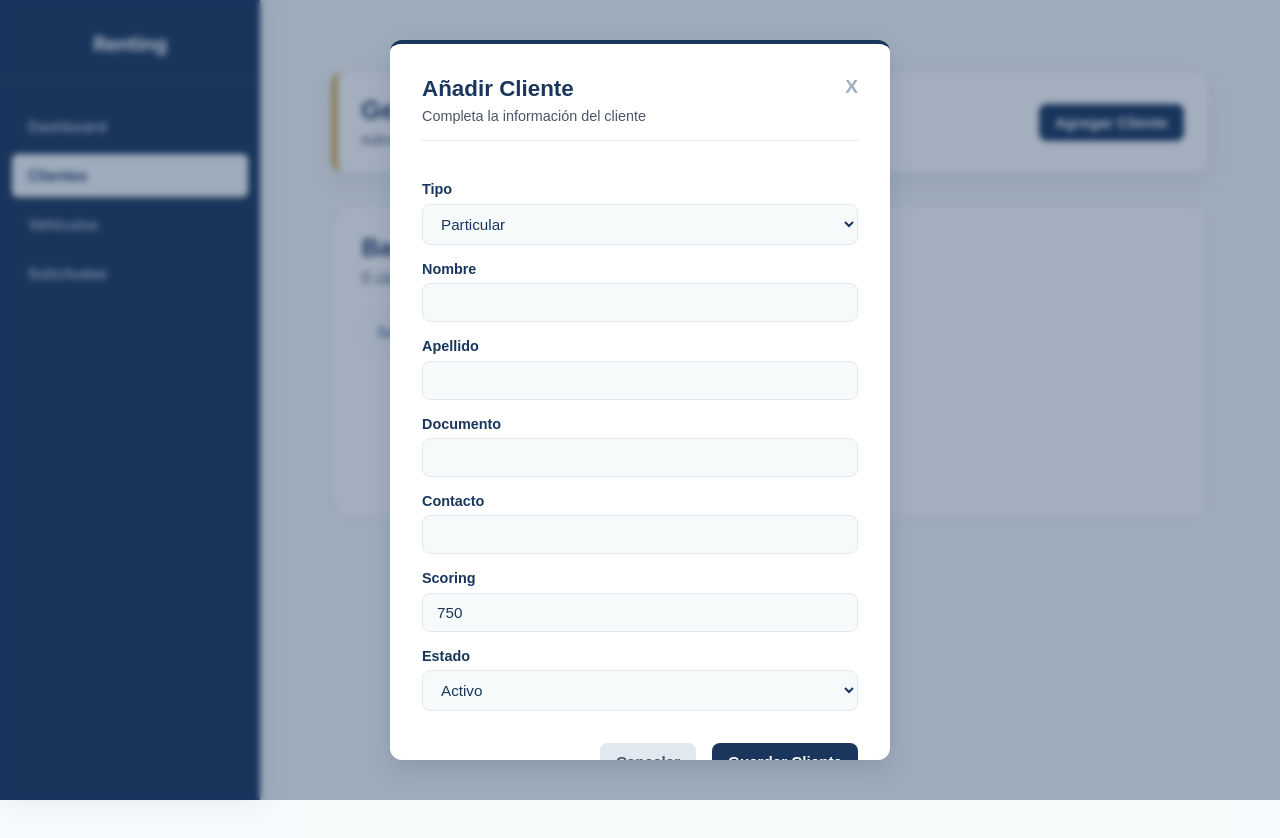
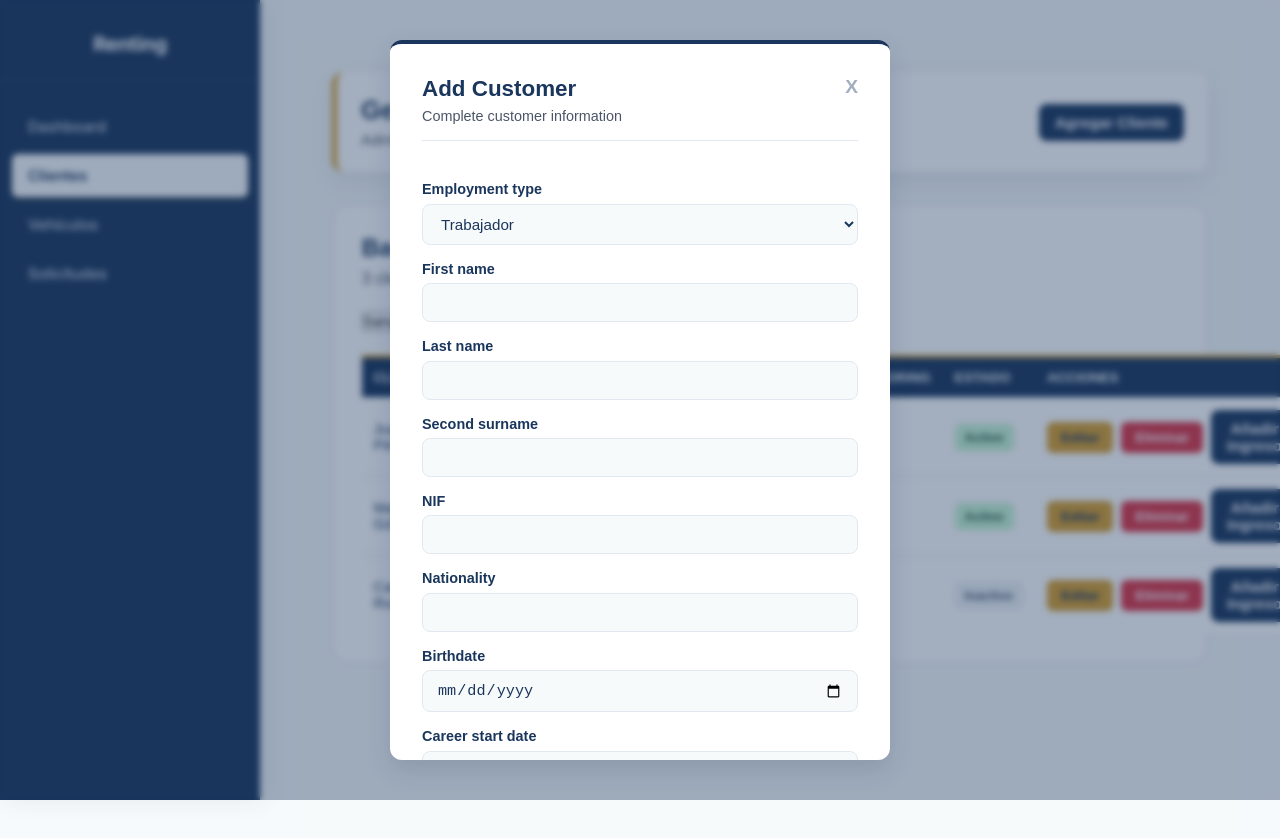
Before and after one commit to juanSofttek18/frontend_proyectoFinal, a React (Vite) app: page /clients in a window 1280 px wide. Both pictures are taken after typing "Sample" into the empty fields and a click on the button "Agregar Cliente". Shown: the top 838 px of the page. Built offline with nearby package versions, Linux system fonts and the light colour scheme.

Commit message:
Ingreso nuevo Cliente

```diff
--- a/src/hooks/useClientPrueba.js
+++ b/src/hooks/useClientPrueba.js
@@ -17,8 +17,9 @@ export function useClient() {
           name: "Juan",
           first_surname: "Pérez",
           nif: "12345678A",
+          nationality: "Española",
           employment_status: "Particular",
-          phone: "juan@email.com",
+          phone: "612345678",
           scoring: 85,
           is_active: true,
         },
@@ -27,8 +28,9 @@ export function useClient() {
           name: "María",
           first_surname: "Gómez",
           nif: "87654321B",
+          nationality: "Española",
           employment_status: "Empresa",
-          phone: "maria@empresa.com",
+          phone: "698765432",
           scoring: 92,
           is_active: true,
         },
@@ -37,8 +39,9 @@ export function useClient() {
           name: "Carlos",
           first_surname: "Ruiz",
           nif: "11223344C",
+          nationality: "Española",
           employment_status: "Particular",
-          phone: "carlos@email.com",
+          phone: "654321987",
           scoring: 60,
           is_active: false,
         },
@@ -90,6 +93,18 @@ export function useClient() {
     }
   };
 
+  const saveClientIncome = (clientId, ingreso) => {
+    setClients((prev) =>
+      prev.map((client) =>
+        client.id === clientId
+          ? {
+              ...client,
+              ingresos: [...(client.ingresos || []), ingreso],
+            }
+          : client
+      )
+    );
+  };
 
   const deleteClient = (id) => {
     setClients((prev) => prev.filter((c) => c.id !== id));
@@ -103,6 +118,7 @@ export function useClient() {
     setSearch,
     deleteClient,
     saveClient,
+    saveClientIncome,
     setClients,
   };
 }
--- a/src/views/Clientes/FormClient.css
+++ b/src/views/Clientes/FormClient.css
@@ -91,6 +91,12 @@
   background-color: #ffffff;
 }
 
+.FormError {
+  color: #d9534f;
+  margin-top: 0.75rem;
+  font-size: 0.9rem;
+}
+
 .Modal_Actions {
   display: flex;
   justify-content: flex-end;
--- a/src/views/Clientes/FormClient.jsx
+++ b/src/views/Clientes/FormClient.jsx
@@ -11,11 +11,17 @@ function FormClient({
   const [id, setId] = useState(null);
   const [name, setName] = useState("");
   const [first_surname, setFirstSurname] = useState("");
+  const [second_surname, setSecondSurname] = useState("");
   const [nif, setNif] = useState("");
-  const [employment_status, setEmploymentStatus] = useState("Particular");
+  const [nationality, setNationality] = useState("");
+  const [birthdate, setBirthdate] = useState("");
+  const [career_time, setCareerTime] = useState("");
+  const [employment_status, setEmploymentStatus] = useState("EMPLOYED");
   const [phone, setPhone] = useState("");
-  const [scoring, setScoring] = useState(750);
+  const [scoring, setScoring] = useState(0);
+  const [non_payment, setNonPayment] = useState(false);
   const [is_active, setIsActive] = useState(true);
+  const [formError, setFormError] = useState("");
 
 
   useEffect(() => {
@@ -23,24 +29,34 @@ function FormClient({
     if (clientEdit) {
 
       setId(clientEdit.id);
-      setName(clientEdit.name);
-      setFirstSurname(clientEdit.first_surname);
-      setNif(clientEdit.nif);
-      setEmploymentStatus(clientEdit.employment_status);
-      setPhone(clientEdit.phone);
-      setScoring(clientEdit.scoring);
-      setIsActive(clientEdit.is_active ? "Activo" : "Inactivo");
+      setName(clientEdit.name || "");
+      setFirstSurname(clientEdit.first_surname || "");
+      setSecondSurname(clientEdit.second_surname || "");
+      setNif(clientEdit.nif || "");
+      setNationality(clientEdit.nationality || "");
+      setBirthdate(clientEdit.birthdate ? clientEdit.birthdate.slice(0, 10) : "");
+      setCareerTime(clientEdit.career_time ? clientEdit.career_time.slice(0, 10) : "");
+      setEmploymentStatus(clientEdit.employment_status || "EMPLOYED");
+      setPhone(clientEdit.phone || "");
+      setScoring(clientEdit.scoring ?? 0);
+      setNonPayment(Boolean(clientEdit.non_payment));
+      setIsActive(Boolean(clientEdit.is_active));
 
     } else {
 
       setId(null);
       setName("");
       setFirstSurname("");
+      setSecondSurname("");
       setNif("");
-      setEmploymentStatus("Particular");
+      setNationality("");
+      setBirthdate("");
+      setCareerTime("");
+      setEmploymentStatus("EMPLOYED");
       setPhone("");
       setScoring(750);
-      setIsActive("Activo");
+      setNonPayment(false);
+      setIsActive(true);
     }
 
   }, [clientEdit]);
@@ -49,15 +65,32 @@ function FormClient({
 
     e.preventDefault();
 
+    const numericScoring = Number(scoring);
+    if (!name.trim() || !first_surname.trim() || !nif.trim() || !nationality.trim() || !birthdate || !career_time || !phone.trim() || scoring === "" || scoring === null) {
+      setFormError("Por favor completa todos los campos obligatorios.");
+      return;
+    }
+    if (Number.isNaN(numericScoring) || numericScoring < 0 || numericScoring > 100) {
+      setFormError("El scoring debe estar entre 0 y 100.");
+      return;
+    }
+
+    setFormError("");
+
     const clientData = {
       id,
       name,
       first_surname,
+      second_surname: second_surname.trim() || null,
       nif,
+      nationality,
+      birthdate,
+      career_time,
       employment_status,
       phone,
-      scoring,
-      is_active,
+      scoring: Number(scoring),
+      non_payment: non_payment ? 1 : 0,
+      is_active: is_active ? 1 : 0,
     };
 
     saveClient(clientData);
@@ -79,12 +112,12 @@ function FormClient({
 
             <h2>
               {clientEdit
-                ? "Editar Cliente"
-                : "Añadir Cliente"}
+                ? "Edit Customer"
+                : "Add Customer"}
             </h2>
 
             <p>
-              Completa la información del cliente
+              Complete customer information
             </p>
 
           </div>
@@ -95,48 +128,88 @@ function FormClient({
 
         </div>
 
+
         <form onSubmit={handleSubmit}>
 
-          <label>Tipo</label>
+          <label>Employment type</label>
 
           <select
             value={employment_status}
             onChange={(e) => setEmploymentStatus(e.target.value)}
           >
-            <option>Particular</option>
-            <option>Empresa</option>
+            <option value="Trabajador">Trabajador</option>
+            <option value="Trabajador cuenta propia">Trabajador cuenta propia</option>
           </select>
 
-          <label>Nombre</label>
+          <label>First name</label>
 
           <input
             type="text"
             value={name}
             onChange={(e) => setName(e.target.value)}
+            required
           />
 
-          <label>Apellido</label>
+          <label>Last name</label>
 
           <input
             type="text"
             value={first_surname}
             onChange={(e) => setFirstSurname(e.target.value)}
+            required
           />
 
-          <label>Documento</label>
+          <label>Second surname</label>
+
+          <input
+            type="text"
+            value={second_surname}
+            onChange={(e) => setSecondSurname(e.target.value)}
+          />
+
+          <label>NIF</label>
 
           <input
             type="text"
             value={nif}
             onChange={(e) => setNif(e.target.value)}
+            required
           />
 
-          <label>Contacto</label>
+          <label>Nationality</label>
+
+          <input
+            type="text"
+            value={nationality}
+            onChange={(e) => setNationality(e.target.value)}
+            required
+          />
+
+          <label>Birthdate</label>
+
+          <input
+            type="date"
+            value={birthdate}
+            onChange={(e) => setBirthdate(e.target.value)}
+            required
+          />
+
+          <label>Career start date</label>
+
+          <input
+            type="date"
+            value={career_time}
+            onChange={(e) => setCareerTime(e.target.value)}
+            required
+          />
+
+          <label>Contact</label>
 
           <input
             type="text"
             value={phone}
             onChange={(e) => setPhone(e.target.value)}
+            required
           />
 
           <label>Scoring</label>
@@ -145,16 +218,34 @@ function FormClient({
             type="number"
             value={scoring}
             onChange={(e) => setScoring(e.target.value)}
+            required
+            min="0"
+            max="100"
+            step="1"
           />
 
-          <label>Estado</label>
+          <label>Has non-payment?</label>
 
           <select
-            value={is_active ? "Activo" : "Inactivo"}
-            onChange={(e) => setIsActive(e.target.value === "Activo")}
+            value={non_payment ? "1" : "0"}
+            onChange={(e) => setNonPayment(e.target.value === "1")}
           >
-            <option>Activo</option>
-            <option>Inactivo</option>
+            <option value="0">No</option>
+            <option value="1">Yes</option>
+          </select>
+
+          {formError && (
+            <p className="FormError">{formError}</p>
+          )}
+
+          <label>Status</label>
+
+          <select
+            value={is_active ? "Active" : "Inactive"}
+            onChange={(e) => setIsActive(e.target.value === "Active")}
+          >
+            <option>Active</option>
+            <option>Inactive</option>
           </select>
 
           <div className="Modal_Actions">
@@ -163,18 +254,17 @@ function FormClient({
               type="button"
               onClick={close}
             >
-              Cancelar
+              Cancel
             </button>
 
             <button type="submit">
 
-              {clientEdit
-                ? "Guardar Cambios"
-                : "Guardar Cliente"}
+              {clientEdit ? "Save Changes" : "Save Customer"}
 
             </button>
 
           </div>
+
 
         </form>
 
--- /dev/null
+++ b/src/views/Clientes/FormIngreso.jsx
@@ -0,0 +1,86 @@
+import { useEffect, useState } from "react";
+import "./FormClient.css";
+
+function FormIngreso({ open, close, client, saveIncome }) {
+  const [preTaxes, setPreTaxes] = useState("");
+  const [postTaxes, setPostTaxes] = useState("");
+  const [formError, setFormError] = useState("");
+
+  useEffect(() => {
+    if (open) {
+      setPreTaxes("");
+      setPostTaxes("");
+      setFormError("");
+    }
+  }, [open, client]);
+
+  const handleSubmit = (e) => {
+    e.preventDefault();
+
+    if (!preTaxes || Number(preTaxes) <= 0 || !postTaxes || Number(postTaxes) <= 0 ) {
+      setFormError("Ingresa valores válidos para pre_taxes y post_taxes.");
+      return;
+    }
+
+    setFormError("");
+
+    saveIncome(client.id, {
+      pre_taxes: Number(preTaxes),
+      post_taxes: Number(postTaxes),
+      created_at: new Date().toISOString(),
+    });
+
+    close();
+  };
+
+  if (!open || !client) return null;
+
+  return (
+    <div className="Modal_Overlay">
+      <div className="Modal_Client">
+        <div className="Modal_Header">
+          <div>
+            <h2>Añadir Ingreso</h2>
+            <p>
+              Cliente: {client.name} {client.first_surname}
+            </p>
+          </div>
+          <button onClick={close}>X</button>
+        </div>
+
+        <form onSubmit={handleSubmit}>
+          <label>Pre-impuestos</label>
+          <input
+            type="number"
+            value={preTaxes}
+            onChange={(e) => setPreTaxes(e.target.value)}
+            required
+            min="0"
+            step="0.01"
+          />
+
+          <label>Post-impuestos</label>
+          <input
+            type="number"
+            value={postTaxes}
+            onChange={(e) => setPostTaxes(e.target.value)}
+            required
+            min="0"
+            step="0.01"
+          />
+
+          {formError && <p className="FormError">{formError}</p>}
+
+          <div className="Modal_Actions">
+            <button type="button" onClick={close}>
+              Cancelar
+            </button>
+            <button type="submit">Guardar Ingreso</button>
+          </div>
+        </form>
+      </div>
+    </div>
+  );
+}
+
+export default FormIngreso;
--- a/src/views/Clientes/ListClient.jsx
+++ b/src/views/Clientes/ListClient.jsx
@@ -3,12 +3,15 @@ import { useClient } from "../../hooks/useClientPrueba";
 import GenericTable from "../../components/GenericTable";
 import GenericCard from "../../components/GenericCard";
 import FormClient from "./FormClient";
+import FormIngreso from "./FormIngreso";
 import "./ListClient.css";
 
 function ListClient() {
-  const { clients = [], loading, error, search, setSearch, deleteClient, saveClient } = useClient();
+  const { clients = [], loading, error, search, setSearch, deleteClient, saveClient, saveClientIncome } = useClient();
   const [openForm, setOpenForm] = useState(false);
   const [clientEdit, setClientEdit] = useState(null);
+  const [openIncomeForm, setOpenIncomeForm] = useState(false);
+  const [clientForIncome, setClientForIncome] = useState(null);
 
   const handleOpenCreateForm = () => {
     setClientEdit(null);
@@ -31,9 +34,14 @@ function ListClient() {
   };
 
   const handleDelete = (id) => {
-    if (window.confirm("¿Estás seguro de que deseas eliminar este cliente?")) {
-      deleteClient(id);
-    }
+
+    deleteClient(id);
+
+  };
+
+  const handleAddIngresoForm = (client) => {
+    setClientForIncome(client);
+    setOpenIncomeForm(true);
   };
 
   return (
@@ -64,10 +72,7 @@ function ListClient() {
           <div className="client-filters">
             <input
               type="text"
-              placeholder="Buscar por nombre o documento..."
-              value={search}
-              onChange={(e) => setSearch(e.target.value)}
-              className="search-input"
+                  placeholder="Buscar por nombre o NIF..."
             />
           </div>
 
@@ -75,12 +80,13 @@ function ListClient() {
             <div className="empty-message">No se encontraron clientes.</div>
           ) : (
             <GenericTable
-              headers={["Cliente", "Documento", "Tipo", "Contacto", "Scoring", "Estado", "Acciones"]}
+              headers={["Cliente", "NIF", "Nacionalidad", "Tipo", "Contacto", "Scoring", "Estado", "Acciones"]}
             >
               {clients.map((client) => (
                 <tr key={client.id}>
-                  <td>{client.name} {client.first_surname || ""}</td>
+                  <td>{client.name} {client.first_surname || ""} {client.second_surname || ""}</td>
                   <td>{client.nif}</td>
+                  <td>{client.nationality}</td>
                   <td>{client.employment_status}</td>
                   <td>{client.phone}</td>
                   <td>{client.scoring}</td>
@@ -97,6 +103,9 @@ function ListClient() {
                       <button className="btn-delete-client" onClick={() => handleDelete(client.id)}>
                         Eliminar
                       </button>
+                      <button className="btn-add-client" onClick={() => handleAddIngresoForm(client)}>
+                        Añadir Ingreso
+                      </button>
                     </div>
                   </td>
                 </tr>
@@ -112,6 +121,20 @@ function ListClient() {
         saveClient={handleSave}
         clientEdit={clientEdit}
       />
+
+      <FormIngreso
+        open={openIncomeForm}
+        close={() => {
+          setOpenIncomeForm(false);
+          setClientForIncome(null);
+        }}
+        client={clientForIncome}
+        saveIncome={async (clientId, ingreso) => {
+          saveClientIncome(clientId, ingreso);
+          setOpenIncomeForm(false);
+          setClientForIncome(null);
+        }}
+      />
     </div>
   );
 }
```
Also changed, not shown: src/hooks/useClient.js (+40 -15 lines), src/services/clientService.js (+18 -11 lines).
